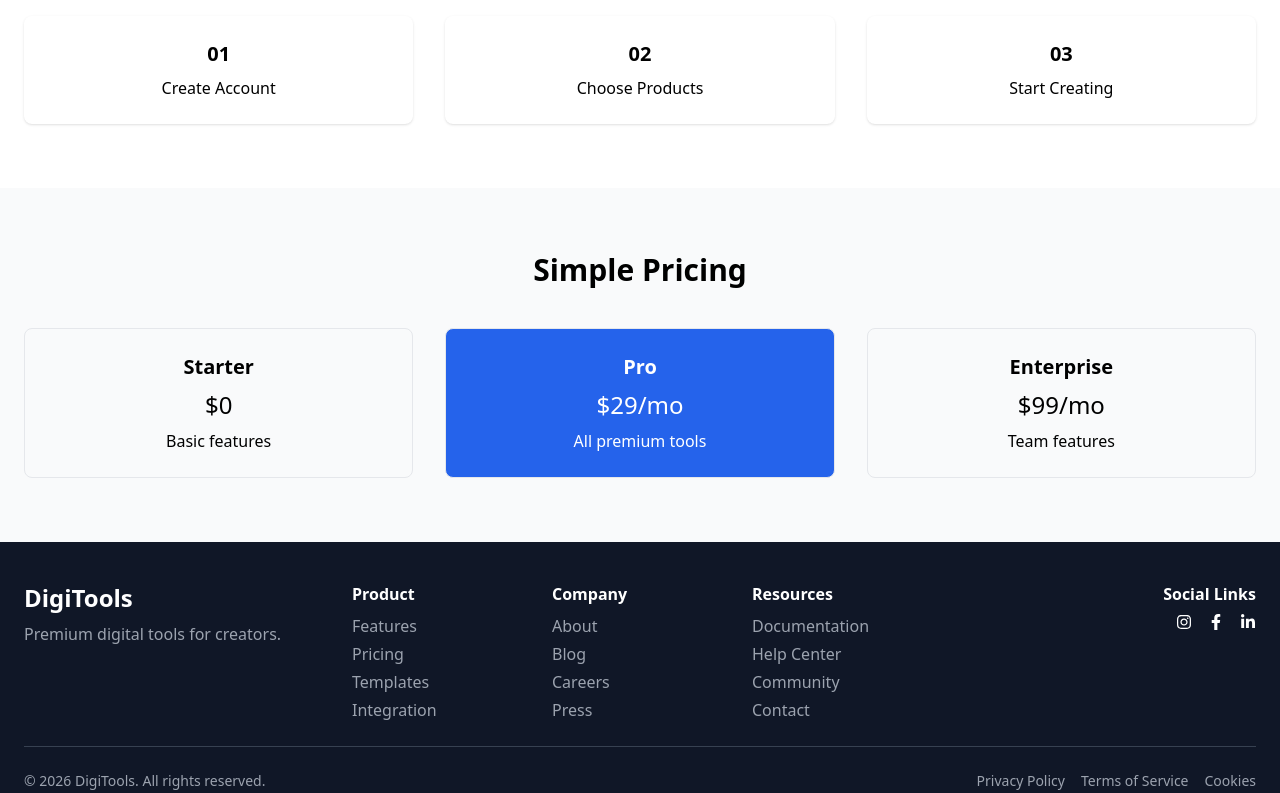
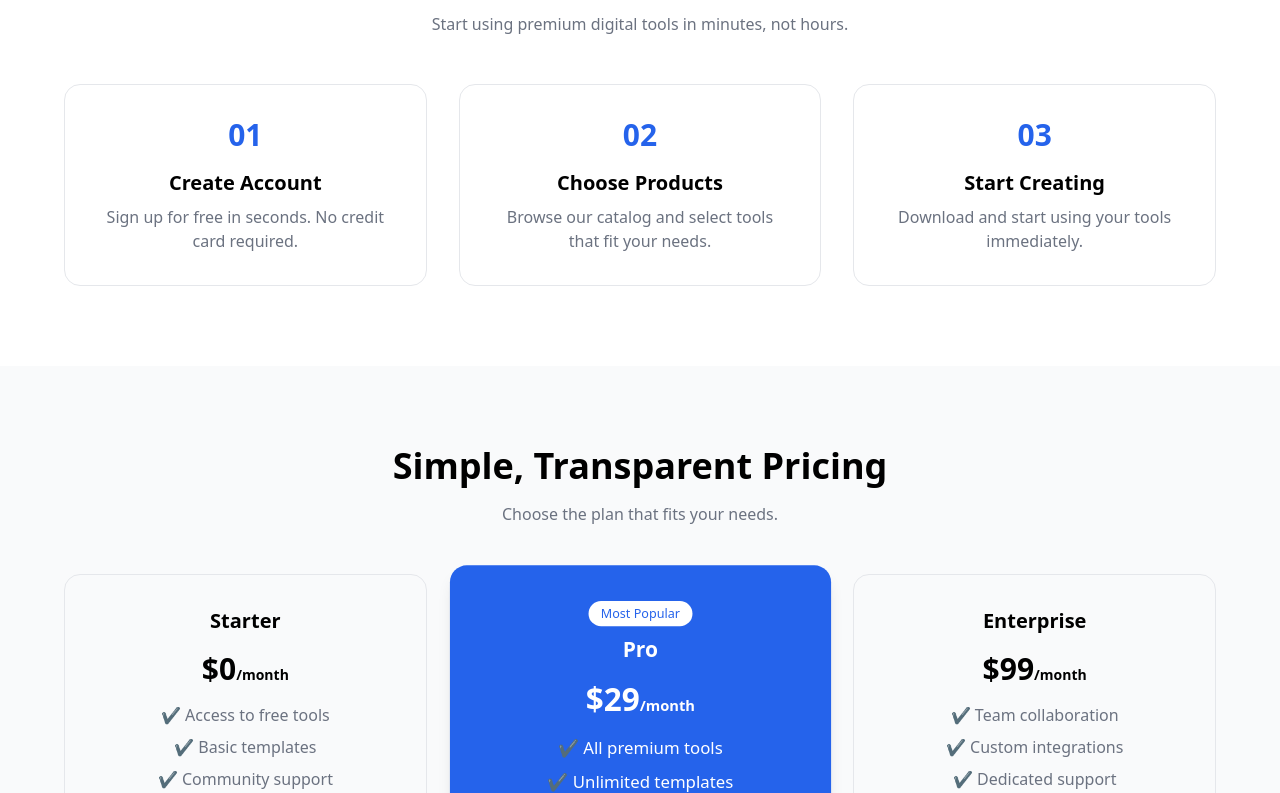
Before and after one commit to T809806/Digitools, a React (Create React App) app in the folder digitools/: page / in a window 1280 px wide. Shown: the part 1927-2720 px from the top of the page. Built offline with nearby package versions, Linux system fonts and the light colour scheme.

Commit message:
update pricing and steps parts

```diff
--- a/digitools/src/components/Pricing.jsx
+++ b/digitools/src/components/Pricing.jsx
@@ -1,36 +1,64 @@
 const Pricing = () => {
   return (
-    <div className="py-16 px-6 bg-gray-50 text-center">
+    <div className="py-20 px-6 bg-gray-50 text-center">
 
-      <h2 className="text-3xl font-bold mb-10">
-        Simple Pricing
+      {/* Title */}
+      <h2 className="text-3xl md:text-4xl font-bold mb-4">
+        Simple, Transparent Pricing
       </h2>
+      <p className="text-gray-500 mb-12">
+        Choose the plan that fits your needs.
+      </p>
 
-      <div className="grid grid-cols-1 md:grid-cols-3 gap-8">
+      {/* Cards */}
+      <div className="grid grid-cols-1 md:grid-cols-3 gap-8 max-w-6xl mx-auto">
 
         {/* Starter */}
-        <div className="p-6 border rounded-lg">
+        <div className="p-8 rounded-2xl border hover:shadow-lg transition">
           <h3 className="text-xl font-bold">Starter</h3>
-          <p className="text-2xl mt-2">$0</p>
-          <p className="mt-2">Basic features</p>
+          <p className="text-3xl font-bold mt-4">$0<span className="text-sm">/month</span></p>
+          <ul className="mt-4 text-gray-500 space-y-2">
+            <li>✔ Access to free tools</li>
+            <li>✔ Basic templates</li>
+            <li>✔ Community support</li>
+          </ul>
+          <button className="mt-6 w-full border py-2 rounded-lg hover:bg-gray-100">
+            Get Started
+          </button>
         </div>
 
-        {/* Pro */}
-        <div className="p-6 border rounded-lg bg-blue-600 text-white">
+        {/* Pro (Highlighted) */}
+        <div className="p-8 rounded-2xl bg-blue-600 text-white shadow-lg scale-105">
+          <p className="bg-white text-blue-600 text-xs px-3 py-1 rounded-full inline-block mb-2">
+            Most Popular
+          </p>
           <h3 className="text-xl font-bold">Pro</h3>
-          <p className="text-2xl mt-2">$29/mo</p>
-          <p className="mt-2">All premium tools</p>
+          <p className="text-3xl font-bold mt-4">$29<span className="text-sm">/month</span></p>
+          <ul className="mt-4 space-y-2">
+            <li>✔ All premium tools</li>
+            <li>✔ Unlimited templates</li>
+            <li>✔ Priority support</li>
+          </ul>
+          <button className="mt-6 w-full bg-white text-blue-600 py-2 rounded-lg hover:bg-gray-100">
+            Start Trial
+          </button>
         </div>
 
         {/* Enterprise */}
-        <div className="p-6 border rounded-lg">
+        <div className="p-8 rounded-2xl border hover:shadow-lg transition">
           <h3 className="text-xl font-bold">Enterprise</h3>
-          <p className="text-2xl mt-2">$99/mo</p>
-          <p className="mt-2">Team features</p>
+          <p className="text-3xl font-bold mt-4">$99<span className="text-sm">/month</span></p>
+          <ul className="mt-4 text-gray-500 space-y-2">
+            <li>✔ Team collaboration</li>
+            <li>✔ Custom integrations</li>
+            <li>✔ Dedicated support</li>
+          </ul>
+          <button className="mt-6 w-full border py-2 rounded-lg hover:bg-gray-100">
+            Contact Sales
+          </button>
         </div>
 
       </div>
-
     </div>
   );
 };
--- a/digitools/src/components/Steps.jsx
+++ b/digitools/src/components/Steps.jsx
@@ -1,30 +1,46 @@
 const Steps = () => {
   return (
-    <div className="py-16 px-6 bg-white text-center">
+    <div className="py-20 px-6 bg-white text-center">
 
-      <h2 className="text-3xl font-bold mb-10">
+      {/* Title */}
+      <h2 className="text-3xl md:text-4xl font-bold mb-4">
         Get Started in 3 Steps
       </h2>
+      <p className="text-gray-500 mb-12">
+        Start using premium digital tools in minutes, not hours.
+      </p>
 
-      <div className="grid grid-cols-1 md:grid-cols-3 gap-8">
+      {/* Steps */}
+      <div className="grid grid-cols-1 md:grid-cols-3 gap-8 max-w-6xl mx-auto">
 
-        <div className="p-6 shadow rounded-lg">
-          <h3 className="text-xl font-semibold mb-2">01</h3>
-          <p>Create Account</p>
+        {/* Step 1 */}
+        <div className="p-8 rounded-2xl border hover:shadow-lg transition">
+          <div className="text-blue-600 text-3xl font-bold mb-4">01</div>
+          <h3 className="text-xl font-semibold mb-2">Create Account</h3>
+          <p className="text-gray-500">
+            Sign up for free in seconds. No credit card required.
+          </p>
         </div>
 
-        <div className="p-6 shadow rounded-lg">
-          <h3 className="text-xl font-semibold mb-2">02</h3>
-          <p>Choose Products</p>
+        {/* Step 2 */}
+        <div className="p-8 rounded-2xl border hover:shadow-lg transition">
+          <div className="text-blue-600 text-3xl font-bold mb-4">02</div>
+          <h3 className="text-xl font-semibold mb-2">Choose Products</h3>
+          <p className="text-gray-500">
+            Browse our catalog and select tools that fit your needs.
+          </p>
         </div>
 
-        <div className="p-6 shadow rounded-lg">
-          <h3 className="text-xl font-semibold mb-2">03</h3>
-          <p>Start Creating</p>
+        {/* Step 3 */}
+        <div className="p-8 rounded-2xl border hover:shadow-lg transition">
+          <div className="text-blue-600 text-3xl font-bold mb-4">03</div>
+          <h3 className="text-xl font-semibold mb-2">Start Creating</h3>
+          <p className="text-gray-500">
+            Download and start using your tools immediately.
+          </p>
         </div>
 
       </div>
-
     </div>
   );
 };
```
